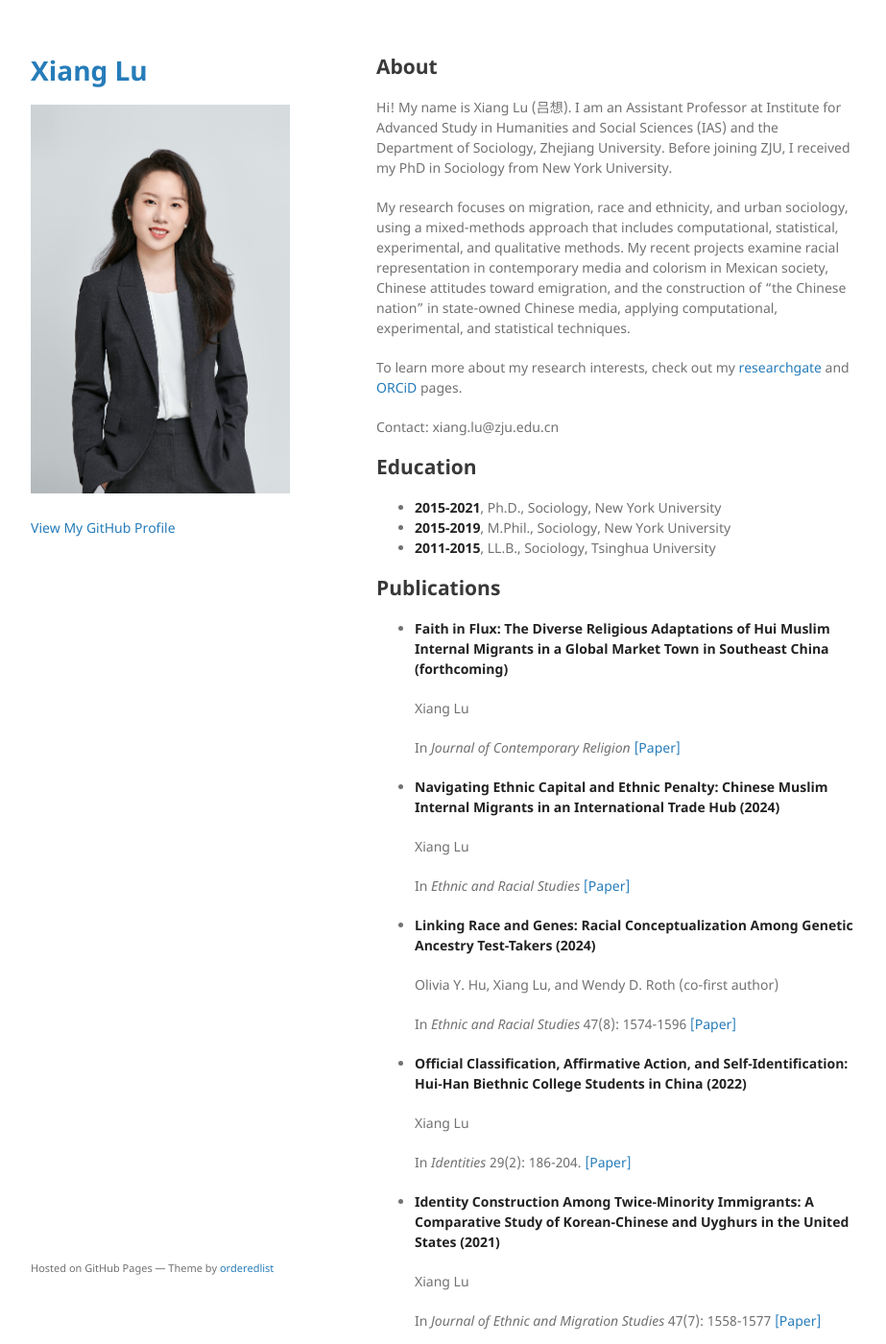
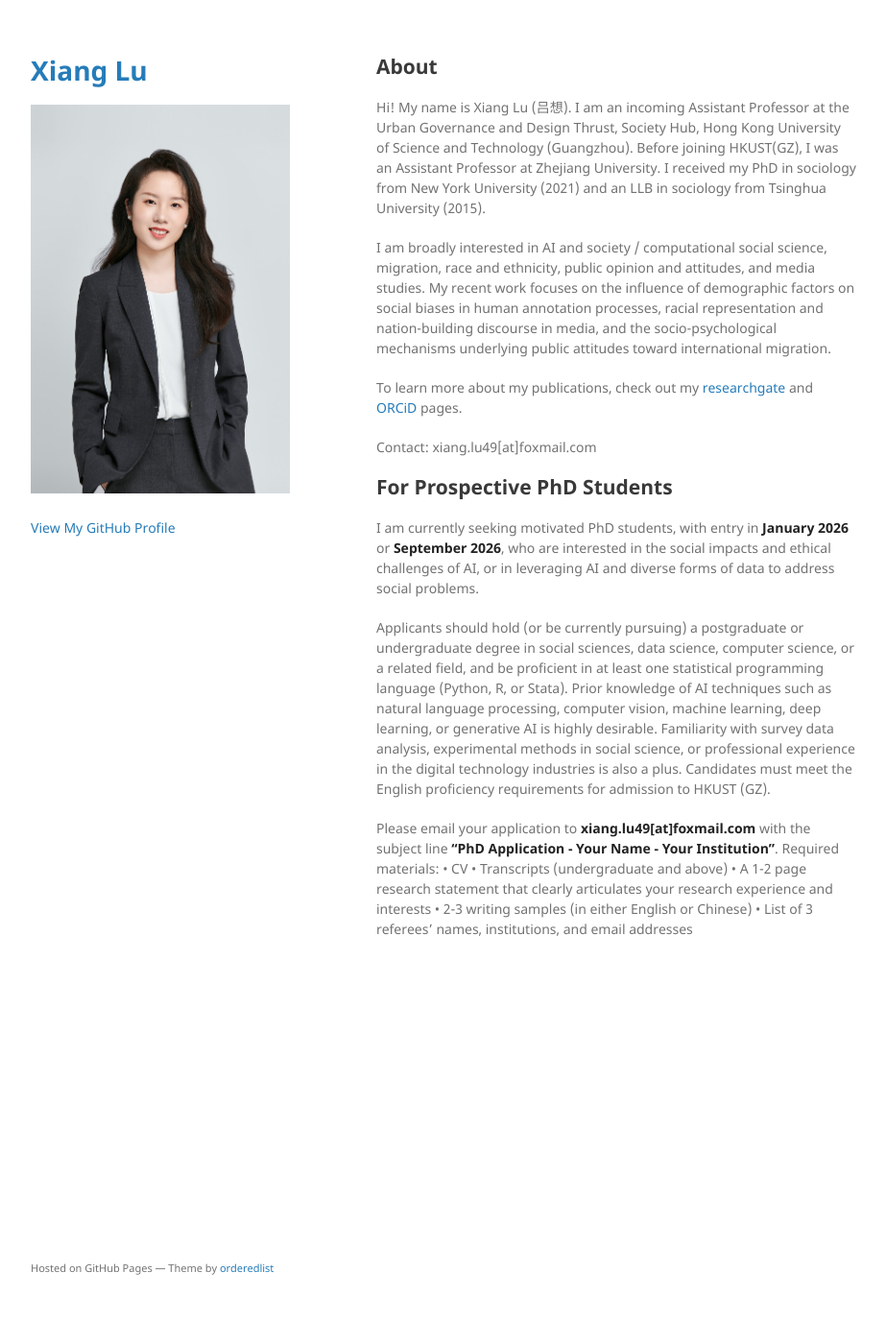
Before and after one commit to xianglusoc/xianglusoc.github.io, a Jekyll site: the page built from index.md, in a window 1280 px wide and 1400 px high. Shown: the whole window at 96% size, without its empty margins (178-1101 px from the left). Built offline with Jekyll 4.4.1, drawn with Linux system fonts in a browser that asks for light colours; our own code applies the rules of GitHub Pages for plain Markdown files; the repository's description, which GitHub fills in, is left out; some of the changed text lies outside the part shown.

Commit message:
Update index.md

```diff
--- a/index.md
+++ b/index.md
@@ -1,67 +1,21 @@
 ## About
-Hi! My name is Xiang Lu (吕想). I am an Assistant Professor at Institute for Advanced Study in Humanities and Social Sciences (IAS) and the Department of Sociology, Zhejiang University. Before joining ZJU, I received my PhD in Sociology from New York University.
+Hi! My name is Xiang Lu (吕想). I am an incoming Assistant Professor at the Urban Governance and Design Thrust, Society Hub, Hong Kong University of Science and Technology (Guangzhou). Before joining HKUST(GZ), I was an Assistant Professor at Zhejiang University. I received my PhD in sociology from New York University (2021) and an LLB in sociology from Tsinghua University (2015).
 
-My research focuses on migration, race and ethnicity, and urban sociology, using a mixed-methods approach that includes computational, statistical, experimental, and qualitative methods. My recent projects examine racial representation in contemporary media and colorism in Mexican society, Chinese attitudes toward emigration, and the construction of "the Chinese nation" in state-owned Chinese media, applying computational, experimental, and statistical techniques.
+I am broadly interested in AI and society / computational social science, migration, race and ethnicity, public opinion and attitudes, and media studies. My recent work focuses on the influence of demographic factors on social biases in human annotation processes, racial representation and nation-building discourse in media, and the socio-psychological mechanisms underlying public attitudes toward international migration.
 
-To learn more about my research interests, check out my [researchgate](https://www.researchgate.net/profile/Xiang-Lu-35) and [ORCiD](https://orcid.org/0000-0003-4781-1997) pages.
+To learn more about my publications, check out my [researchgate](https://www.researchgate.net/profile/Xiang-Lu-35) and [ORCiD](https://orcid.org/0000-0003-4781-1997) pages.
 
-Contact: xiang.lu@zju.edu.cn
+Contact: xiang.lu49[at]foxmail.com
 
+## For Prospective PhD Students
 
-## Education
+I am currently seeking motivated PhD students, with entry in **January 2026** or **September 2026**, who are interested in the social impacts and ethical challenges of AI, or in leveraging AI and diverse forms of data to address social problems.
 
-- **2015-2021**, Ph.D., Sociology, New York University
-- **2015-2019**, M.Phil., Sociology, New York University
-- **2011-2015**, LL.B., Sociology, Tsinghua University
+Applicants should hold (or be currently pursuing) a postgraduate or undergraduate degree in social sciences, data science, computer science, or a related field, and be proficient in at least one statistical programming language (Python, R, or Stata). Prior knowledge of AI techniques such as natural language processing, computer vision, machine learning, deep learning, or generative AI is highly desirable. Familiarity with survey data analysis, experimental methods in social science, or professional experience in the digital technology industries is also a plus. Candidates must meet the English proficiency requirements for admission to HKUST (GZ).
 
-## Publications
-
-- **Faith in Flux: The Diverse Religious Adaptations of Hui Muslim Internal Migrants in a Global Market Town in Southeast China (forthcoming)**
-
-  Xiang Lu
-
-  In *Journal of Contemporary Religion* [[Paper]](https://www.researchgate.net/publication/377209037_Faith_in_Flux_The_Diverse_Religious_Adaptations_of_Hui_Muslim_Internal_Migrants_in_a_Global_Market_Town_in_Southeast_China)
-
-- **Navigating Ethnic Capital and Ethnic Penalty: Chinese Muslim Internal Migrants in an International Trade Hub (2024)**
-
-  Xiang Lu
-
-  In *Ethnic and Racial Studies* [[Paper]](https://www.tandfonline.com/doi/abs/10.1080/01419870.2024.2388688)
-
-- **Linking Race and Genes: Racial Conceptualization Among Genetic Ancestry Test-Takers (2024)**
-
-  Olivia Y. Hu, Xiang Lu, and Wendy D. Roth (co-first author)
-
-  In *Ethnic and Racial Studies* 47(8): 1574-1596 [[Paper]](https://doi.org/10.1080/01419870.2023.2224871)
-
-- **Official Classification, Affirmative Action, and Self-Identification: Hui-Han Biethnic College Students in China (2022)**
-
-  Xiang Lu
-
-  In *Identities* 29(2): 186-204. [[Paper]](https://www.tandfonline.com/doi/abs/10.1080/1070289X.2020.1757249)
-
-- **Identity Construction Among Twice-Minority Immigrants: A Comparative Study of Korean-Chinese and Uyghurs in the United States (2021)**
-
-  Xiang Lu
-
-  In *Journal of Ethnic and Migration Studies* 47(7): 1558-1577  [[Paper]](https://www.tandfonline.com/doi/abs/10.1080/1369183X.2019.1577725)
-
-## Works under review
-
-- Lu, Xiang. “Discursive Construction of the Chinese Nation: A Topic Modeling Analysis of the Shifting Themes of ‘Zhonghua Minzu’ in Chinese Official Media, 1946-2023.”
-
-- Lu, Xiang. “The Impact of National Pride and Migrant Skill Level on Attitudes Toward Emigrants: Evidence from a Survey Experiment in China.”
-
-- Lu, Xiang. “Shifting Tides in the Majority Group’s Attitudes Towards Affirmative Action in Higher Education Admission: an Online Survey Experiment in China.”
-
-- Lu, Xiang. “Reimagining Roots and Relations: Perceptions of Middle Eastern and North African (MENA) Muslims Among Hui Internal Migrants in a Global Market Town.”
-
-## Works in progress
-
-- “Racial Representation in Contemporary Advertisements and Fashion Magazines: A Computational Visual Analysis.”
-
-- “Internalized Colorism: Discrepancies Between Self-Perceived and Externally-Assessed Skin Tone in Mexico and Their Association with Health and Life Satisfaction.”
-
-- “Teaching Race and Ethnicity in Modern China: A Study of Chinese Geography and History Textbooks, 1903-1984.”
-
-- “Genetic Ancestry Testing and Hui Identity: How Test-Takers Rethink Ethnicity and Boundaries.”
+Please email your application to **xiang.lu49[at]foxmail.com** with the subject line **“PhD Application - Your Name - Your Institution”**. Required materials:
+• CV
+• Transcripts (undergraduate and above)
+• A 1-2 page research statement that clearly articulates your research experience and interests
+• 2-3 writing samples (in either English or Chinese)
+• List of 3 referees’ names, institutions, and email addresses
```
